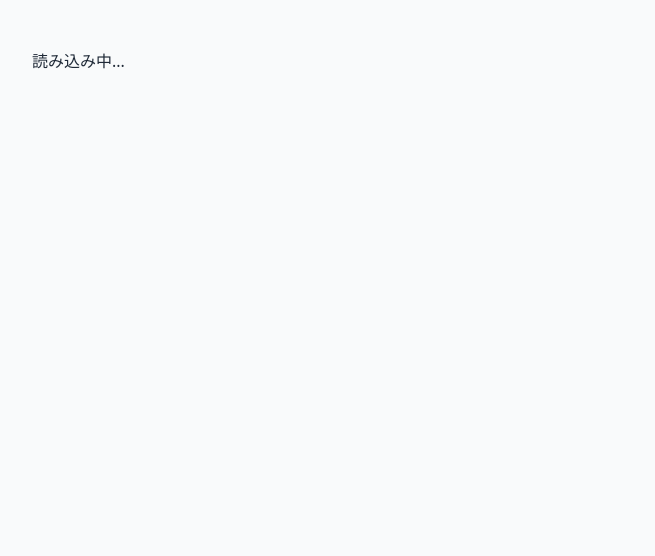
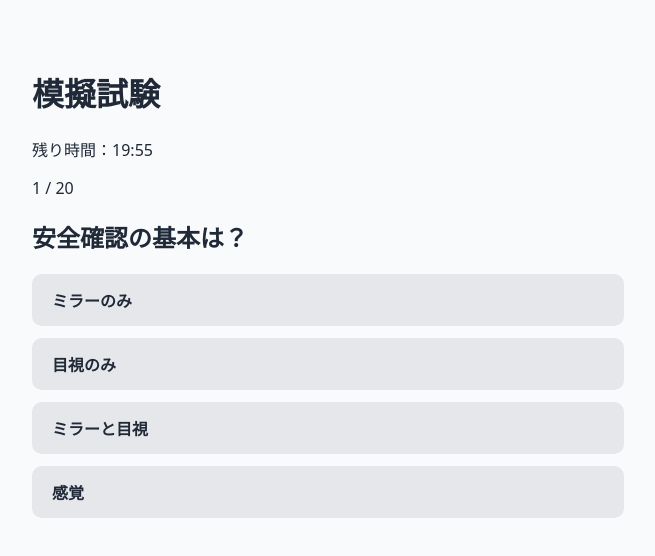
Before and after one commit to sasukedon731-blip/quiz-app, a Next.js app: page /exam in a window 1280 px wide. Before the commit this address had no page. Shown: the top 556 px of the page, without its empty margins (312-967 px from the left). Built offline with nearby package versions, Linux system fonts and the light colour scheme.

Commit message:
complete quiz app with explanations

```diff
--- /dev/null
+++ b/app/exam/ExamClient.tsx
@@ -0,0 +1,125 @@
+'use client'
+
+import { useEffect, useState } from 'react'
+import { useRouter } from 'next/navigation'
+import QuizLayout from '@/app/components/QuizLayout'
+import Button from '@/app/components/Button'
+import { getQuizzes } from '@/app/data/quizzes'
+import type { Question } from '@/app/data/types'
+
+const EXAM_TIME = 20 * 60 // 20分（秒）
+
+export default function ExamClient() {
+  const router = useRouter()
+
+  const [quiz, setQuiz] = useState<Question[]>([])
+  const [index, setIndex] = useState(0)
+  const [selected, setSelected] = useState<number | null>(null)
+  const [score, setScore] = useState(0)
+  const [timeLeft, setTimeLeft] = useState(EXAM_TIME)
+  const [finished, setFinished] = useState(false)
+
+  // クイズ読み込み
+  useEffect(() => {
+    const data = getQuizzes('gaikoku') // ← 模擬試験は固定でOK
+    if (data.length === 0) {
+      router.push('/')
+      return
+    }
+
+    const shuffled = [...data].sort(() => Math.random() - 0.5)
+    setQuiz(shuffled.slice(0, 20))
+  }, [router])
+
+  // タイマー
+  useEffect(() => {
+    if (finished) return
+
+    const timer = setInterval(() => {
+      setTimeLeft(t => {
+        if (t <= 1) {
+          clearInterval(timer)
+          setFinished(true)
+          return 0
+        }
+        return t - 1
+      })
+    }, 1000)
+
+    return () => clearInterval(timer)
+  }, [finished])
+
+  if (quiz.length === 0) {
+    return <p className="container">読み込み中...</p>
+  }
+
+  const current = quiz[index]
+
+  const answer = (i: number) => {
+    if (selected !== null) return
+    setSelected(i)
+    if (i === current.correctIndex) {
+      setScore(s => s + 1)
+    }
+  }
+
+  const next = () => {
+    setSelected(null)
+    if (index + 1 < quiz.length) {
+      setIndex(i => i + 1)
+    } else {
+      setFinished(true)
+    }
+  }
+
+  // 結果画面
+  if (finished) {
+    return (
+      <QuizLayout title="模擬試験 結果">
+        <p className="mb-4">
+          スコア：{score} / {quiz.length}
+        </p>
+
+        <Button variant="main" onClick={() => router.push('/')}>
+          TOPへ戻る
+        </Button>
+      </QuizLayout>
+    )
+  }
+
+  // 試験画面
+  return (
+    <QuizLayout title="模擬試験">
+      <p className="mb-2">
+        残り時間：
+        {Math.floor(timeLeft / 60)}:
+        {String(timeLeft % 60).padStart(2, '0')}
+      </p>
+
+      <p className="mb-2">
+        {index + 1} / {quiz.length}
+      </p>
+
+      <h2 className="mb-4">{current.question}</h2>
+
+      {current.choices.map((c, i) => (
+        <Button
+          key={i}
+          variant="choice"
+          onClick={() => answer(i)}
+          disabled={selected !== null}
+          isCorrect={selected !== null && i === current.correctIndex}
+          isWrong={selected !== null && i === selected && i !== current.correctIndex}
+        >
+          {c}
+        </Button>
+      ))}
+
+      {selected !== null && (
+        <Button variant="main" onClick={next}>
+          次へ
+        </Button>
+      )}
+    </QuizLayout>
+  )
+}
--- a/app/exam/page.tsx
+++ b/app/exam/page.tsx
@@ -1,117 +1,7 @@
-'use client'
+import ExamClient from './ExamClient'
 
-import { useEffect, useState } from 'react'
-import { useRouter, useSearchParams } from 'next/navigation'
-import { quizzes } from '../data/quizzes'
-import type { Question } from '../data/types'
-import QuizLayout from '../components/QuizLayout'
-import Button from '../components/Button'
+export const dynamic = 'force-dynamic'
 
-const EXAM_TIME = 20 * 60
-
-export default function ExamPage() {
-  const router = useRouter()
-  const params = useSearchParams()
-  const quizType = params.get('type') as 'gaikoku' | 'japaneseN4' | null
-
-  const [quiz, setQuiz] = useState<Question[]>([])
-  const [index, setIndex] = useState(0)
-  const [selected, setSelected] = useState<number | null>(null)
-  const [score, setScore] = useState(0)
-  const [timeLeft, setTimeLeft] = useState(EXAM_TIME)
-  const [mode, setMode] = useState<'quiz' | 'result'>('quiz')
-
-  useEffect(() => {
-    if (!quizType) {
-      router.push('/')
-      return
-    }
-
-    let questions: Question[]
-    if (quizType === 'gaikoku') questions = quizzes.gaikoku.questions
-    else questions = quizzes.japaneseN4.questions
-
-    setQuiz([...questions].sort(() => Math.random() - 0.5).slice(0, 20))
-  }, [quizType, router])
-
-  useEffect(() => {
-    if (mode !== 'quiz') return
-    if (timeLeft <= 0) {
-      setMode('result')
-      return
-    }
-    const timer = setInterval(() => setTimeLeft(t => t - 1), 1000)
-    return () => clearInterval(timer)
-  }, [timeLeft, mode])
-
-  if (quiz.length === 0) {
-    return <p className="container">読み込み中...</p>
-  }
-
-  const q = quiz[index]
-  const min = Math.floor(timeLeft / 60)
-  const sec = timeLeft % 60
-
-  const handleAnswer = (i: number) => {
-    if (selected !== null) return
-    setSelected(i)
-    if (i === q.correctIndex) setScore(s => s + 1)
-
-    setTimeout(() => {
-      setSelected(null)
-      if (index + 1 < quiz.length) {
-        setIndex(i => i + 1)
-      } else {
-        setMode('result')
-      }
-    }, 600)
-  }
-
-  if (mode === 'result') {
-    return (
-      <QuizLayout title="模擬試験 結果">
-        <p>スコア：{score} / {quiz.length}</p>
-
-        <Button
-          variant="main"
-          onClick={() => router.push(`/select-mode?type=${quizType}`)}
-        >
-          クイズ選択に戻る
-        </Button>
-      </QuizLayout>
-    )
-  }
-
-  return (
-    <QuizLayout title="模擬試験">
-      <p>
-        残り時間：{min}:{sec.toString().padStart(2, '0')}
-      </p>
-
-      <p>{index + 1} / {quiz.length}</p>
-
-      <h2 className="mb-4">{q.question}</h2>
-
-      {q.choices.map((c, i) => (
-        <Button
-          key={i}
-          variant="choice"
-          isCorrect={selected !== null && i === q.correctIndex}
-          isWrong={selected !== null && i === selected && i !== q.correctIndex}
-          onClick={() => handleAnswer(i)}
-        >
-          {c}
-        </Button>
-      ))}
-
-      {/* ★ 戻るボタン */}
-      <Button
-        variant="accent"
-        onClick={() => router.push(`/select-mode?type=${quizType}`)}
-        className="mt-6"
-      >
-        クイズ選択に戻る
-      </Button>
-    </QuizLayout>
-  )
+export default function Page() {
+  return <ExamClient />
 }
```
